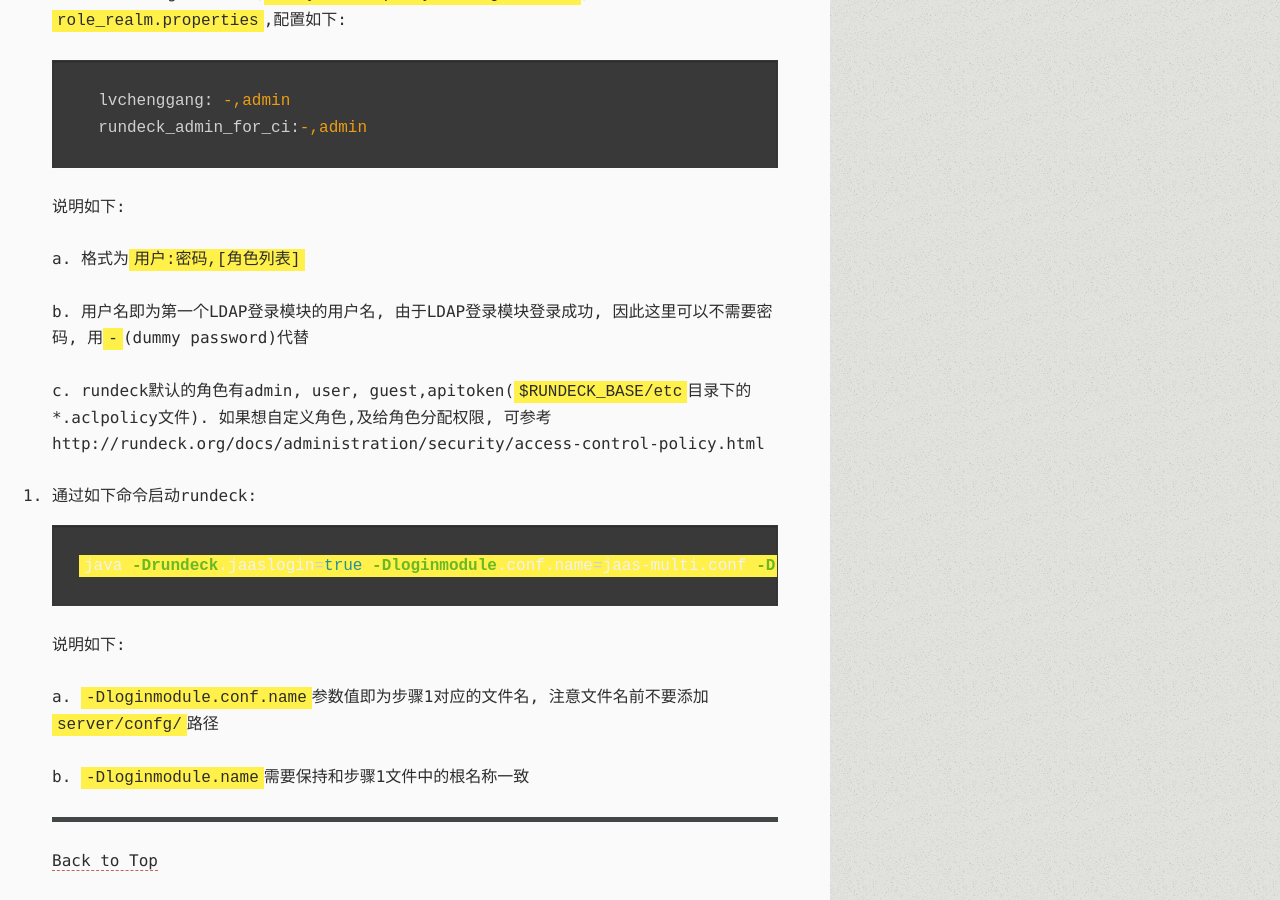
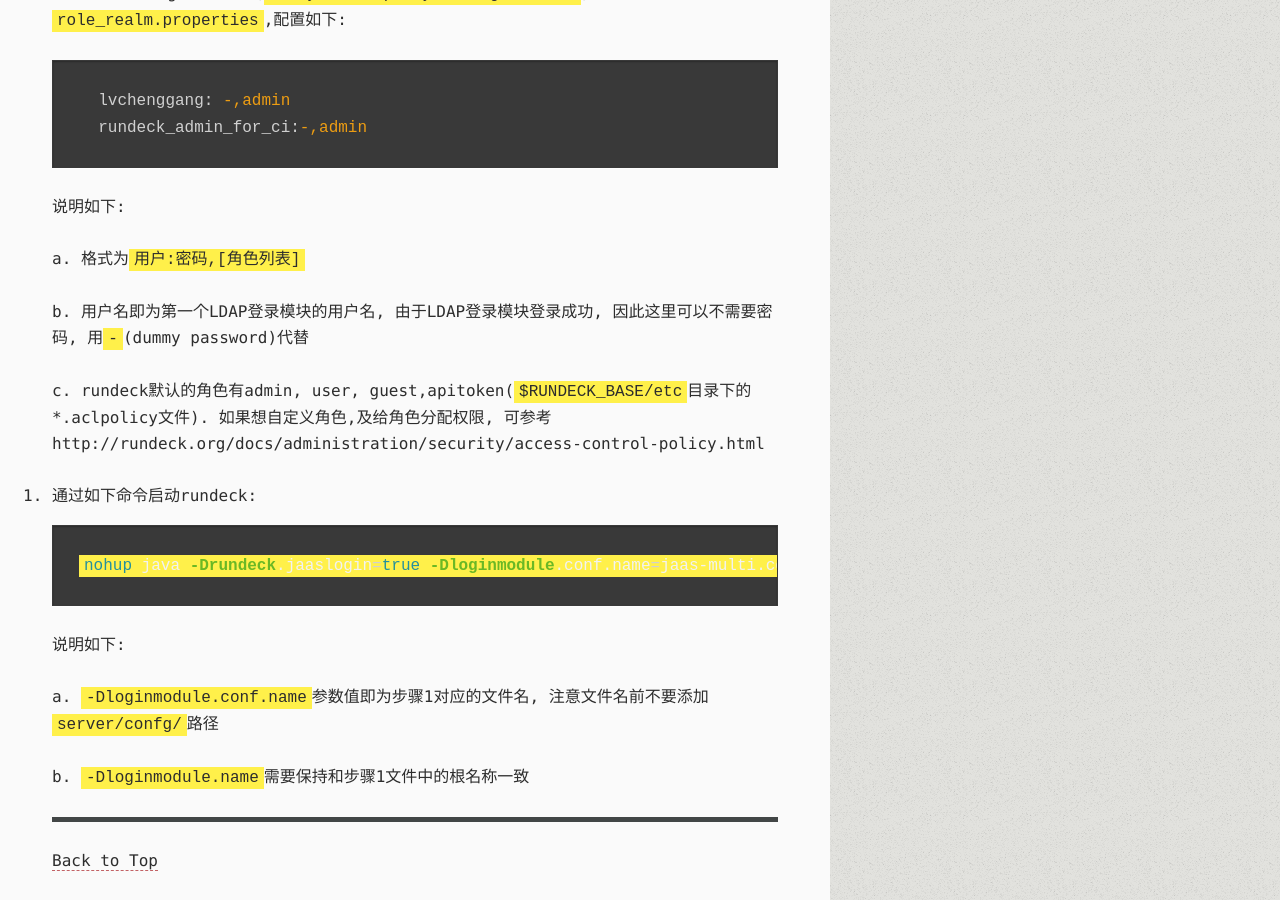
Before and after one commit to 18965050/18965050.github.io, a Jekyll site: the page built from work/rundeck.md, in a window 1280 px wide and 900 px high, scrolled down 2832 px. Built offline with Jekyll 4.4.1, drawn with Linux system fonts in a browser that asks for light colours; comment, search, counter and statistics services are not loaded.

Commit message:
文档编写

````diff
--- a/work/rundeck.md
+++ b/work/rundeck.md
@@ -104,7 +104,7 @@
 
 3. 通过如下命令启动rundeck:
   ```bash
-  java -Drundeck.jaaslogin=true -Dloginmodule.conf.name=jaas-multi.conf -Dloginmodule.name=multiLoginModule -jar rundeck-3.0.1-20180803.war
+  nohup java -Drundeck.jaaslogin=true -Dloginmodule.conf.name=jaas-multi.conf -Dloginmodule.name=multiLoginModule -jar rundeck-3.0.1-20180803.war 2>&1 &
   ```
 
   说明如下:
````
